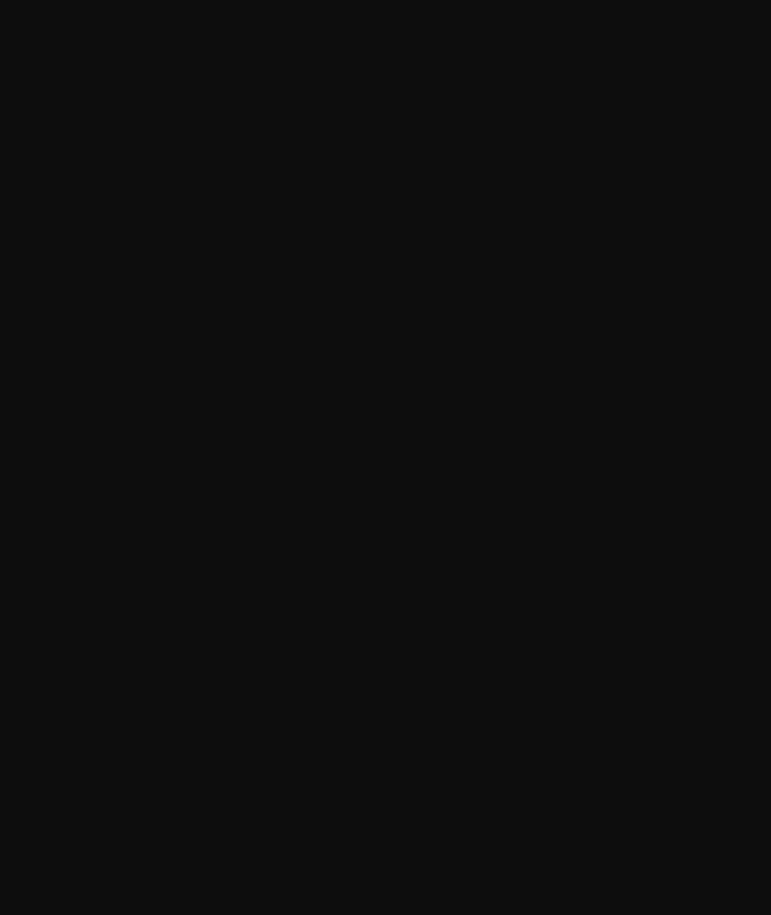
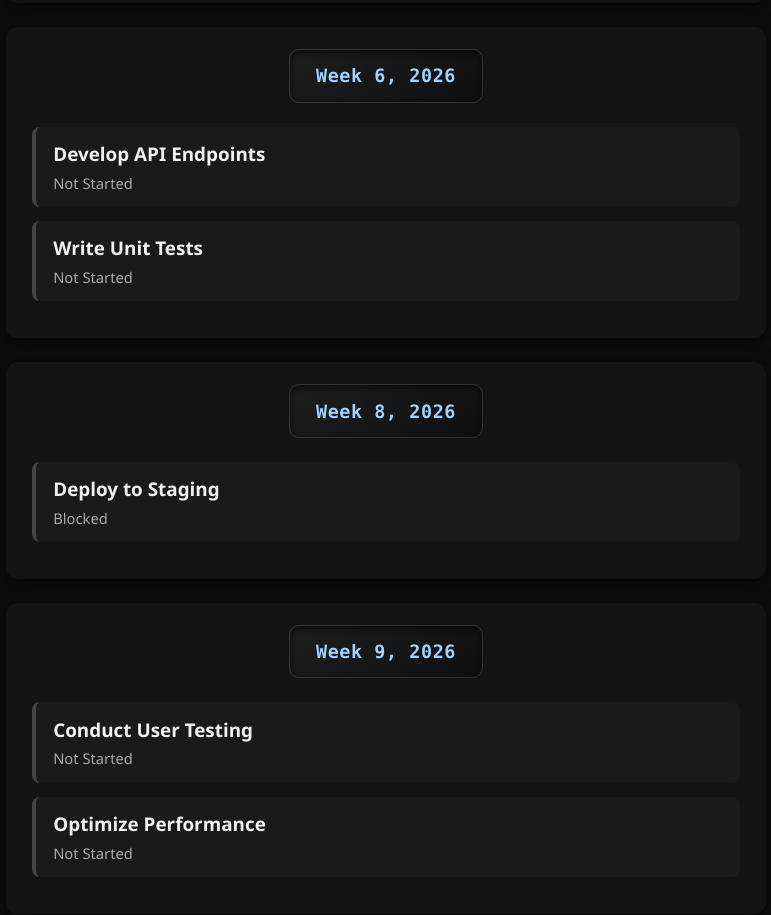
Before and after one commit to Deepening-Of-Proffesional-Skill/Task_Flow_AI_Analytics, a React app in the folder frontend/: page /home in a window 1280 px wide. Shown: the part 2140-3055 px from the top of the page, without its empty margins (18-789 px from the left). Before the commit the page ends 1015 px from the top, so only its background shows below. Built offline with nearby package versions, Linux system fonts and the light colour scheme; the HTML template or start-up script is replaced by a standard one.

Commit message:
Shows tasks by week

```diff
--- a/frontend/src/components/showTasks/Home.jsx
+++ b/frontend/src/components/showTasks/Home.jsx
@@ -1,5 +1,6 @@
 import '../../css/home.css';
 import DailyTasks from './DailyTasks';
+import WeeklyTasks from './WeeklyTasks';
 
 export default function Home() {
     const tasks = [
@@ -37,6 +38,27 @@ export default function Home() {
             description: "Develop unit tests for the API endpoints and database interactions.",
             status: "Not Started",
             dueDate: "2026-02-05"
+        },
+        {
+            id: 6,
+            title: "Deploy to Staging",
+            description: "Deploy the application to the staging environment for testing.",
+            status: "Blocked",
+            dueDate: "2026-02-20"
+        },
+        {
+            id: 7,
+            title: "Conduct User Testing",
+            description: "Organize user testing sessions to gather feedback on the new features.",
+            status: "Not Started",
+            dueDate: "2026-02-25"
+        },
+        {
+            id: 8,
+            title: "Optimize Performance",
+            description: "Improve the performance of the application based on user feedback.",
+            status: "Not Started",
+            dueDate: "2026-03-01"
         }
     ];
 
@@ -51,6 +73,7 @@ export default function Home() {
         <h1>Task List</h1>
 
         <DailyTasks sortedTasks={sortedTasks} />
+        <WeeklyTasks sortedTasks={sortedTasks} />
 
     </div>
   )
--- /dev/null
+++ b/frontend/src/components/showTasks/WeeklyTasks.jsx
@@ -0,0 +1,43 @@
+import { Card, Container } from "react-bootstrap";
+import { getWeekYear } from "../../utils/weekUtils";
+export default function WeeklyTasks({ sortedTasks }) {
+    const groupedByWeek = sortedTasks.reduce((groups, task) => {
+    const { year, week, label } = getWeekYear(task.dueDate);
+    const key = `${year}-W${week}`;
+
+    if (!groups[key]) {
+      groups[key] = { label, tasks: [] };
+    }
+
+    groups[key].tasks.push(task);
+    return groups;
+  }, {});
+
+  return (
+    <Container>
+        {Object.entries(groupedByWeek).map(([key, group]) => (
+            <Card key={key} className="mb-4">
+                <Card.Body>
+                    <div className="due-date">
+                        {group.label}
+                    </div>
+
+                    <div className='d-flex flex-column gap-2'>
+                        {group.tasks.map((task) => (
+                            <div key={task.id} className="task-item p-2 border rounded">
+                                <Card.Title className="mb-1">
+                                    {task.title}
+                                </Card.Title>
+
+                                <Card.Subtitle className="d-flex align-items-center gap-2">
+                                    <span >{task.status}</span>
+                                </Card.Subtitle>
+                            </div>
+                        ))}
+                    </div>
+                </Card.Body>
+            </Card>
+        ))}
+    </Container>
+  )
+}
--- /dev/null
+++ b/frontend/src/utils/weekUtils.js
@@ -0,0 +1,14 @@
+export function getWeekYear(dateString) {
+    const date = new Date(dateString);
+    const d = new Date(Date.UTC(date.getFullYear(), date.getMonth(), date.getDate()));
+    const dayNum = d.getUTCDay() || 7;
+    d.setUTCDate(d.getUTCDate() + 4 - dayNum);
+    const yearStart = new Date(Date.UTC(d.getUTCFullYear(), 0, 1));
+    const weekNo = Math.ceil((((d - yearStart) / 86400000) + 1) / 7);
+
+    return {
+        year: d.getUTCFullYear(),
+        week: weekNo,
+        label: `Week ${weekNo}, ${d.getUTCFullYear()}`
+    };
+}
```
